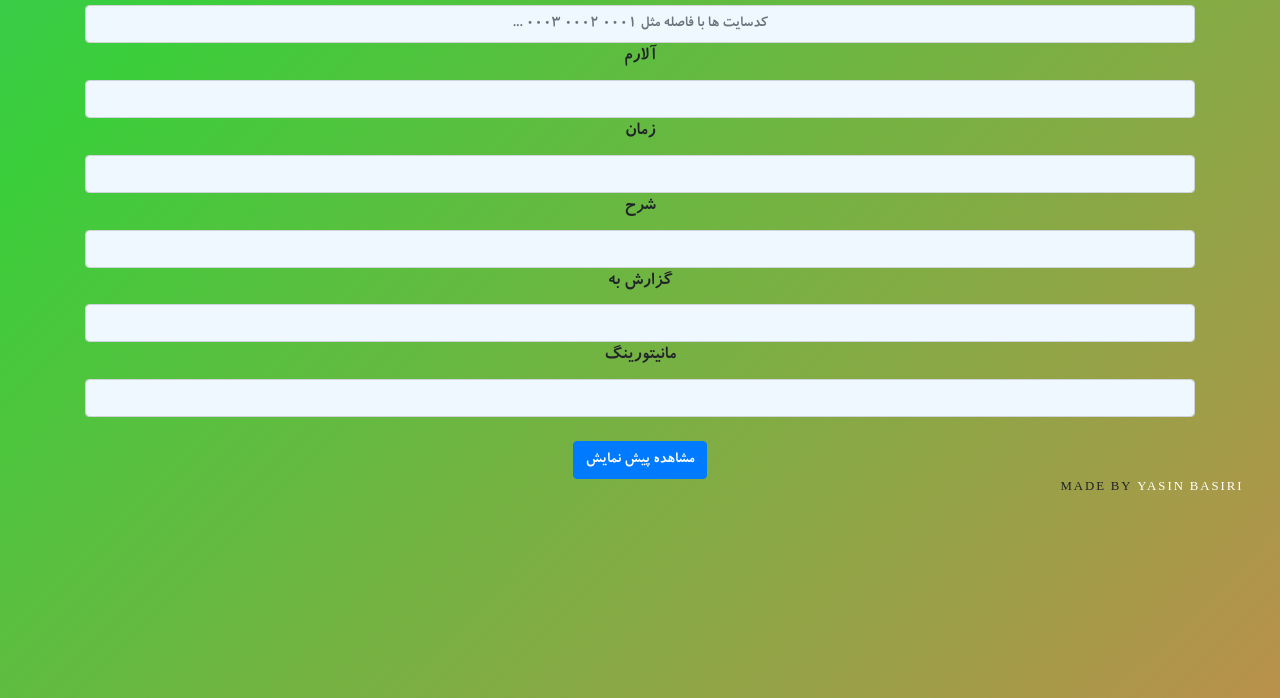
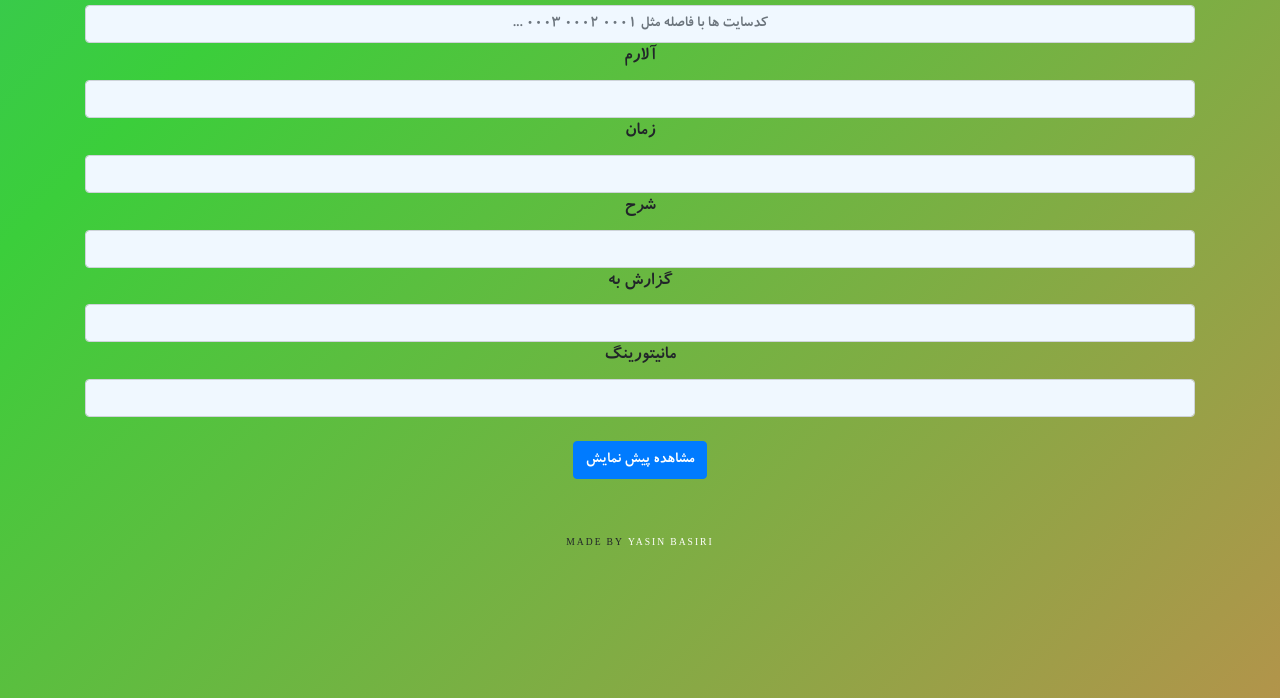
Before and after one commit to Sicario7/Alarmer, a plain HTML site: page index.html in a window 1280 px wide. Shown: the part 102-800 px from the top of the page. Drawn offline with nearby package versions, Linux system fonts and the light colour scheme.

Commit message:
Developer

```diff
--- a/css/style.css
+++ b/css/style.css
@@ -57,9 +57,6 @@ pre {
 .labels {
   font-size: 1.2em;
 }
-#developer {
-  font-size: 0.7vw;
-}
 body {
   background: linear-gradient(-45deg, #ee7752, #3bce3b, #23a6d5, #23d5ab);
   background-size: 400% 400%;
@@ -78,12 +75,15 @@ body {
   }
 }
 footer {
-  /* position: absolute; */
-  width: 20%;
+  /* position: inherit; */
+  /* width: 10%; */
   bottom: 0;
   right: -20px;
-  text-align: right;
-  font-size: 0.8em;
+  align-items: center;
+  align-self: center;
+  align-content: center;
+  text-align: center;
+  font-size: 0.6em;
   text-transform: uppercase;
   letter-spacing: 2px;
   font-family: "Roboto", sans-serif;
```
Also changed, not shown: index.html (+4 -0 lines).
